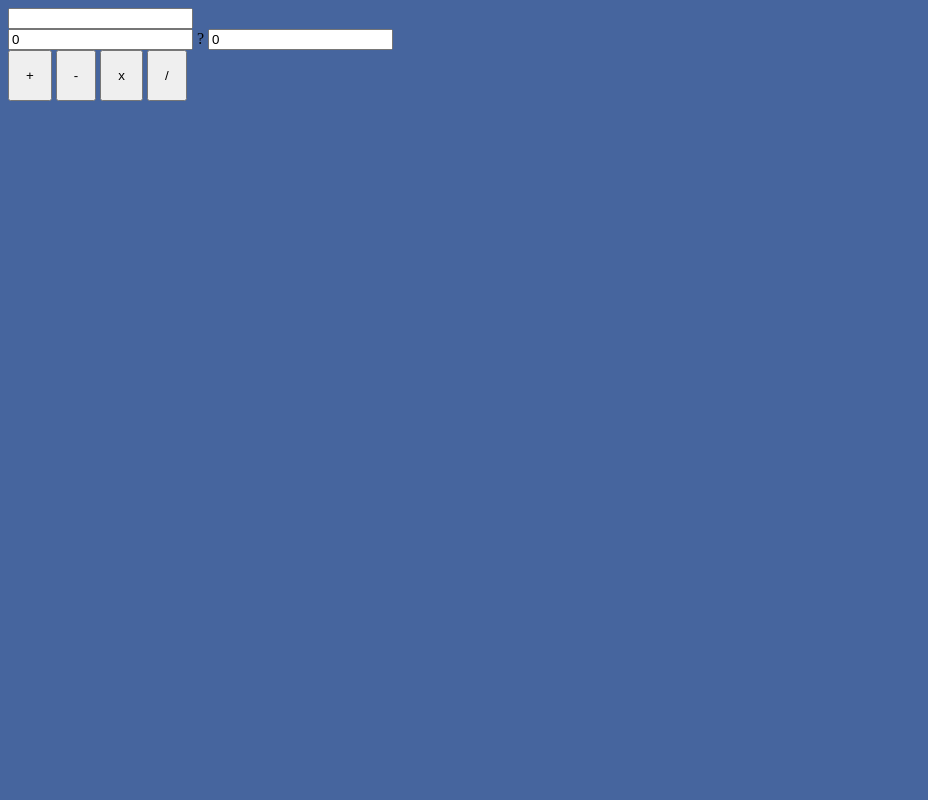
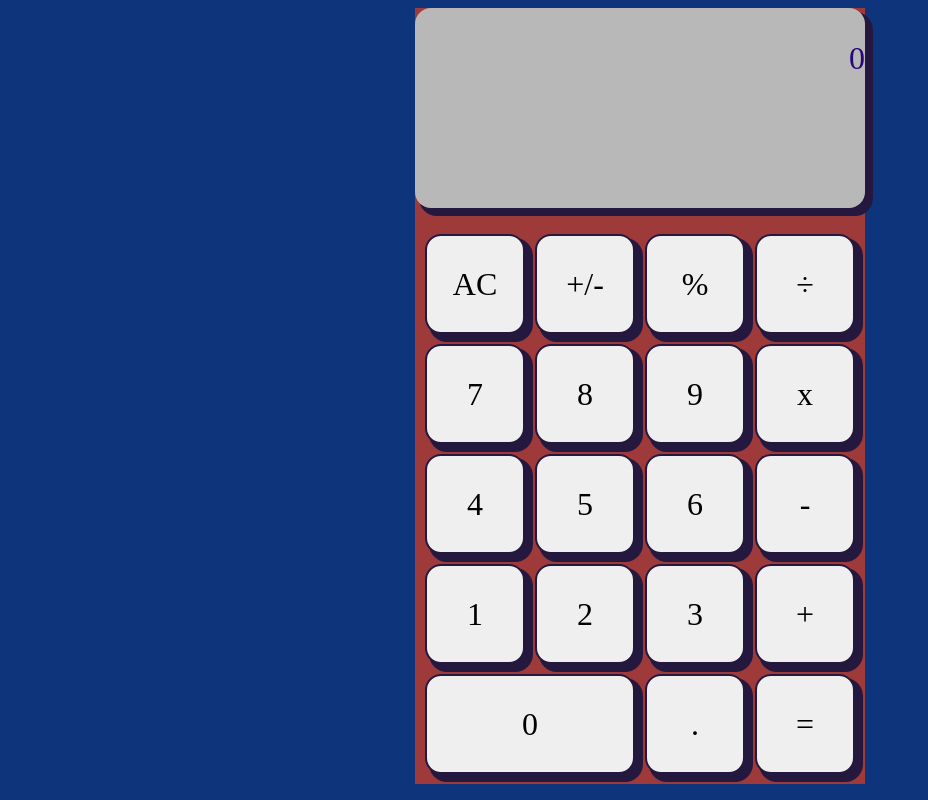
Before and after one commit to TomBeadie/Simple-Calculator, a plain HTML site: page index.html in a window 1280 px wide. Shown: the whole page, without its empty margins (0-928 px from the left). Drawn offline with Linux system fonts and the light colour scheme; a web font is replaced by a local one.

Commit message:
Import font, add CSS color variables, minor changes

```diff
--- a/app.js
+++ b/app.js
@@ -1,2 +1,48 @@
+// Constants
 
-console.log('sanity')
+// Variables (state)
+
+// Cached Element References
+
+let displayElement = document.getElementById("math-result");
+
+let inputElement1 = document.getElementById("math-input-1");
+let inputElement2 = document.getElementById("math-input-2");
+
+let plusBtn = document.querySelector("#plus");
+let minusBtn = document.querySelector("#minus");
+let timesBtn = document.querySelector("#times");
+let dividedBtn = document.querySelector("#divided");
+
+// Event listeners
+
+// Operator button functions
+plusBtn.addEventListener("click", function () {
+  let result = parseInt(inputElement1.value) + parseInt(inputElement1.value);
+  displayElement.textContent = result;
+});
+
+minusBtn.addEventListener("click", function () {
+  let result = parseInt(inputElement1.value) - parseInt(inputElement1.value);
+  displayElement.textContent = result;
+});
+
+timesBtn.addEventListener("click", function () {
+  let result = parseInt(inputElement1.value) * parseInt(inputElement1.value);
+  displayElement.textContent = result;
+});
+dividedBtn.addEventListener("click", function () {
+  let result = parseInt(inputElement1.value) / parseInt(inputElement1.value);
+  displayElement.textContent = result;
+});
+
+// equals
+// percent
+// sign
+// backspace/delete
+// clear
+// add decimal
+
+
+
+// Functions
--- a/index.html
+++ b/index.html
@@ -8,16 +8,46 @@
     <title>Calculator</title>
   </head>
   <body>
-    <input id="mathResult" type="number" />
-    <div id="mathInputs">
-      <input class="math-input" id="mathInput1" value="0" type="number" /> ?
-      <input class="math-input" id="mathInput2" value="0" type="number" />
-    </div>
-    <div id="operators">
-      <button class="operator" id="plus">+</button>
-      <button class="operator" id="minus">-</button>
-      <button class="operator" id="times">x</button>
-      <button class="operator" id="divided">/</button>
+    <div class="calc-wrapper">
+      <div class="calc-screen">
+        <p class="screen-text" id="math-result">0</p>
+      </div>
+      <div id="calc-btn-wrapper">
+        <div class="calc-btn-row">
+          <button class="calc-button" id="clear">AC</button>
+          <button class="calc-button" id="plusminus">+/-</button>
+          <button class="calc-button" id="percentage">%</button>
+          <button class="calc-button" id="divided">÷</button>
+        </div>
+        <div class="calc-btn-row">
+          <button class="calc-button" id="seven">7</button>
+          <button class="calc-button" id="eight">8</button>
+          <button class="calc-button" id="nine">9</button>
+          <button class="calc-button" id="times">x</button>
+        </div>
+
+        <div class="calc-btn-row">
+          <button class="calc-button" id="four">4</button>
+          <button class="calc-button" id="five">5</button>
+          <button class="calc-button" id="six">6</button>
+          <button class="calc-button" id="minus">-</button>
+        </div>
+
+        <div class="calc-btn-row">
+          <button class="calc-button" id="one">1</button>
+          <button class="calc-button" id="two">2</button>
+          <button class="calc-button" id="three">3</button>
+          <button class="calc-button" id="plus">+</button>
+        </div>
+
+        <div class="calc-btn-row" id="bottom-row">
+          <button class="calc-button" id="zero">0</button>
+          <div class="bottom-row-btns-right">
+            <button class="calc-button" id="period">.</button>
+            <button class="calc-button" id="equals">=</button>
+          </div>
+        </div>
+      </div>
     </div>
   </body>
 </html>
--- a/main.css
+++ b/main.css
@@ -1,10 +1,83 @@
+@font-face {
+  font-family: Chillax;
+  src: url("chillax.otf");
+}
 
-body{
-    background-color: rgb(70, 101, 158);
-    color: black
+:root{
+    --light-purple: #622EF5;
+    --dark-purple: #29047A;
+    --light-blue: #2EDDF5;
+    --white: #fff;
 }
 
 
-button {
-    padding: 1rem;
+body {
+  background-color: rgb(14, 53, 124);
+  display: flex;
+  justify-content: center;
+  align-items: center;
+  color: var(--dark-purple);
+  font-family: "chillax";
 }
+
+.calc-wrapper {
+  display: flex;
+  flex-direction: column;
+  background-color: rgb(158, 58, 58);
+}
+
+.calc-screen {
+  background-color: rgb(184, 184, 184);
+  height: 200px;
+  padding: 20px, 40px, 20px, 40px;
+  border-radius: 1rem;
+  border: 2px;
+  box-shadow: 6px 6px 0px 2px #24183e;
+  font-size: 2rem;
+  margin-bottom: 1rem;
+  font-family: "chillax";
+  display: flex;
+  justify-content: right;
+}
+
+.calc-btn-wrapper {
+  display: flex;
+  justify-content: center;
+  align-items: center;
+}
+
+.calc-btn-row {
+  display: flex;
+  flex-direction: row;
+  justify-content: center;
+  align-items: center;
+  gap: 10px;
+  margin: 10px;
+}
+
+.calc-button {
+  height: 100px;
+  width: 100px;
+  display: flex;
+  justify-content: center;
+  align-items: center;
+  border: 2px solid #24183e;
+  padding: 20px, 40px, 20px, 40px;
+  box-shadow: 6px 6px 0px 2px #24183e;
+  border-radius: 1rem;
+  font-size: 2rem;
+  font-family: "chillax";
+}
+
+#bottom-row {
+  display: flex;
+}
+
+.bottom-row-btns-right {
+  display: flex;
+  gap: 10px;
+}
+
+#zero {
+  width: 100%;
+}
```
